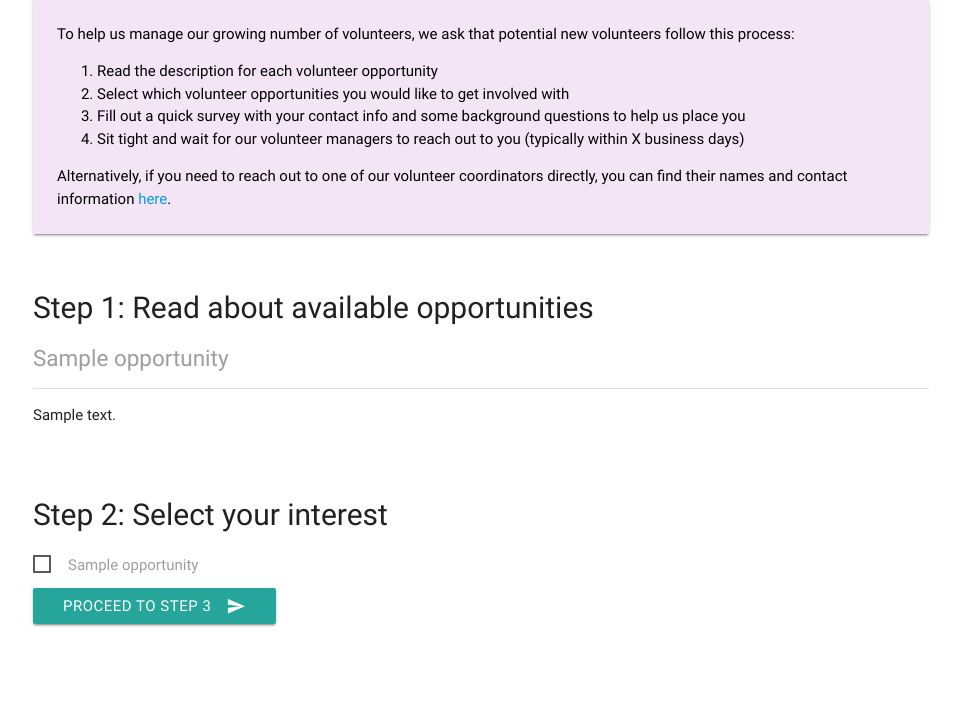
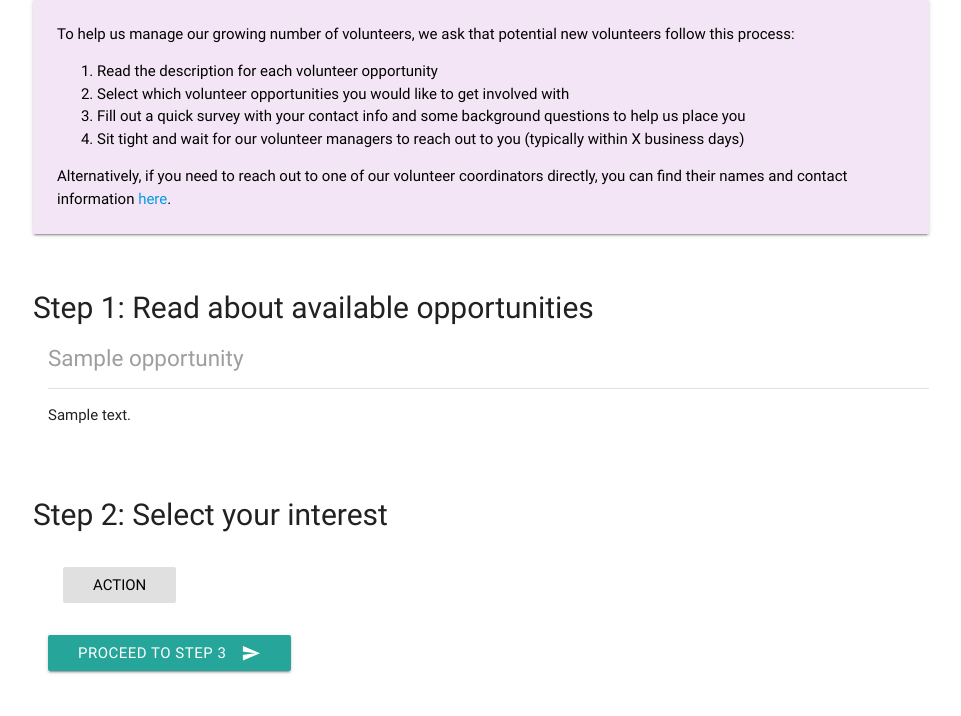
Before and after one commit to luisnaranjo733/django-react-docker, a Django app: page /volunteer/listing/ in a window 1280 px wide. Shown: the part 180-896 px from the top of the page, without its empty margins (159-1120 px from the left). Before the commit the page ends 807 px from the top, so only its background shows below. Run offline with Django 3.2, Linux system fonts and the light colour scheme; tables that the repository leaves empty hold one stand-in row (values such as "Sample post"); some libraries are stand-ins or nearby versions.

Commit message:
add support for differentiation opportunity types in the DOM

```diff
--- a/src/core/static/core/css/index.css
+++ b/src/core/static/core/css/index.css
@@ -19,6 +19,10 @@ h3 {
     margin-top: 2em;
 }
 
+.indent {
+    padding-left: 1em;
+}
+
 
 @media only screen and (min-width: 768px) {
     /* For desktop: */
--- /dev/null
+++ b/src/core/static/core/css/listing.css
@@ -0,0 +1,4 @@
+.action-btn {
+    margin-bottom: 10px;
+    margin-top: 14px;
+}
--- a/src/core/templates/core/listing.html
+++ b/src/core/templates/core/listing.html
@@ -41,13 +41,23 @@
   <h2>Step 2: Select your interest</h2>
   <div class="indent">
     <form action="{% url 'volunteer_survey' %}" method="POST">
+      <div class='indent'>
       {% csrf_token %} {% for opportunity in opportunity_list %}
+
+      {% if opportunity.opportunity_type == "Survey-able" %}
       <p>
         <input type="checkbox" name="categories[]" value="{{ opportunity.id }}" id="{{ opportunity.id }}" />
         <label for="{{ opportunity.id }}">{{ opportunity.name }}</label>
       </p>
+      {% elif opportunity.opportunity_type == "Action-able" %}
+      <button class="waves-effect waves-light btn-flat grey lighten-2 action-btn"><span class="black-text">Action</span></button>
+      {% endif %}
+
+
       {% endfor %}
+      </div>
 
+      <br />
       <button class="btn waves-effect waves-light" type="submit">Proceed to step 3
     <i class="material-icons right">send</i>
   </button>
```
